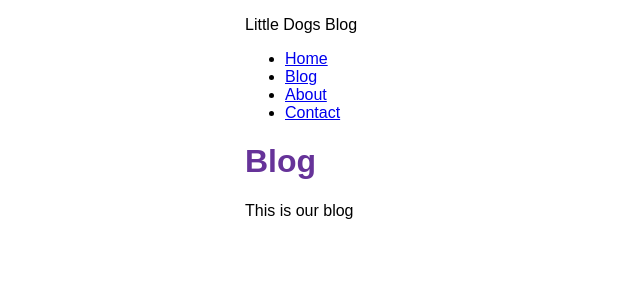
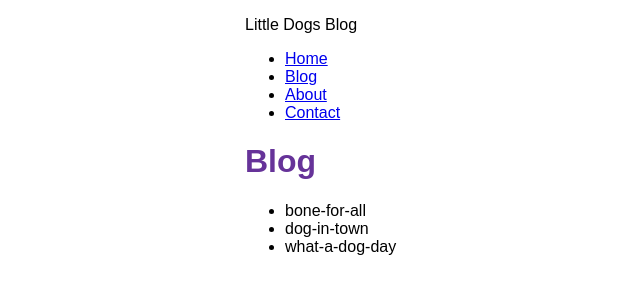
Before and after one commit to slaleye/gatsby-starter-minimal, a Gatsby site: page /blog in a window 1280 px wide. Shown: the whole page, without its empty margins (145-785 px from the left). Built offline with nearby package versions, Linux system fonts and the light colour scheme; Gatsby itself is replaced by a stand-in of ours.

Commit message:
Add mdx file and use graphql in pages

```diff
--- a/gatsby-config.js
+++ b/gatsby-config.js
@@ -5,6 +5,13 @@
   },
   plugins: [
     "gatsby-plugin-image",
-    "gatsby-plugin-sharp"
+    "gatsby-plugin-sharp",
+    {
+      resolve: "gatsby-source-filesystem",
+      options:{
+        name: "blog",
+        path: `${__dirname}/blog`,
+      }
+    }
   ],
 }
--- a/src/components/Layout.js
+++ b/src/components/Layout.js
@@ -21,7 +21,7 @@
     }
   `);
 
-  console.log(data)
+// console.log(data)
 
   return (
     <div className={container}>
--- a/src/pages/blog.js
+++ b/src/pages/blog.js
@@ -1,12 +1,29 @@
 import * as React from "react";
 import Layout from "../components/Layout";
 
-const Blog = () => {
+import { graphql } from "gatsby";
+
+const Blog = ({ data }) => {
   return (
     <Layout pageTitle="Blog Page" pageHeading="Blog">
-      <p>This is our blog</p>
+      <ul>
+        {data.allFile.nodes.map((node) => (
+           <li key={node.name}>{node.name}</li>
+        ))}
+      </ul>
     </Layout>
   );
 };
 
+/** Doesn't matter how these are called */
+export const query = graphql`
+  query {
+    allFile(filter: { sourceInstanceName: { eq: "blog" } }) {
+      nodes {
+        name
+      }
+    }
+  }
+`;
+
 export default Blog;
```
Also changed, not shown: blog/bone-for-all.mdx (added), blog/dog-in-town.mdx (added), blog/what-a-dog-day.mdx (added).
